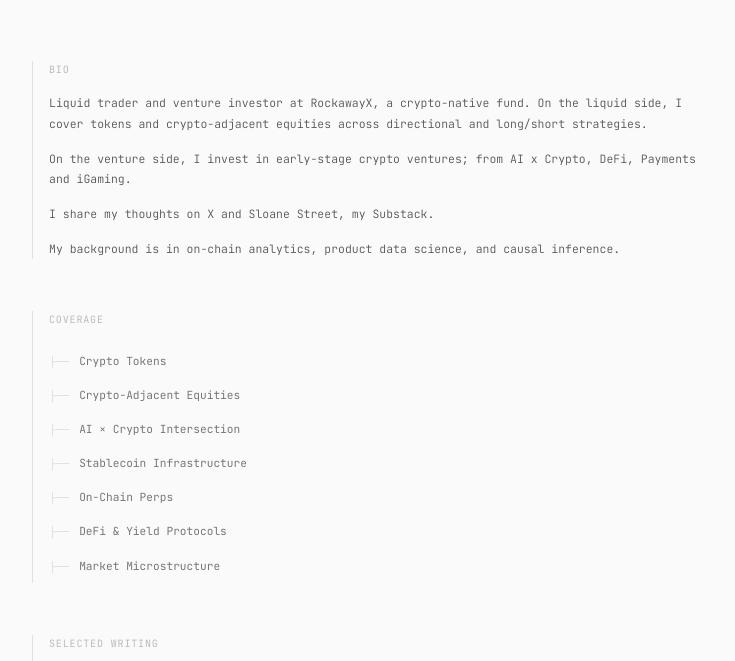
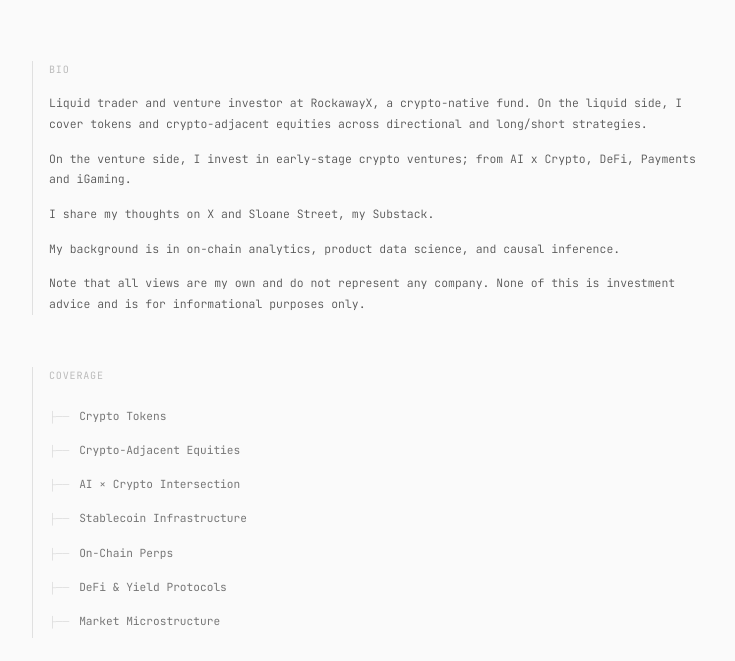
Before and after one commit to asad-h/website, a plain HTML site: page index.html in a window 1280 px wide. Shown: the part 139-800 px from the top of the page, without its empty margins (272-1007 px from the left). Drawn offline with Linux system fonts and the light colour scheme.

Commit message:
Update index.html

```diff
--- a/index.html
+++ b/index.html
@@ -238,6 +238,7 @@ const CONFIG = {
     "On the venture side, I invest in early-stage crypto ventures; from AI x Crypto, DeFi, Payments and iGaming.",
     "I share my thoughts on X and Sloane Street, my Substack.",
     "My background is in on-chain analytics, product data science, and causal inference.",
+    "Note that all views are my own and do not represent any company. None of this is investment advice and is for informational purposes only.",
   ],
 
   coverage: [
```
